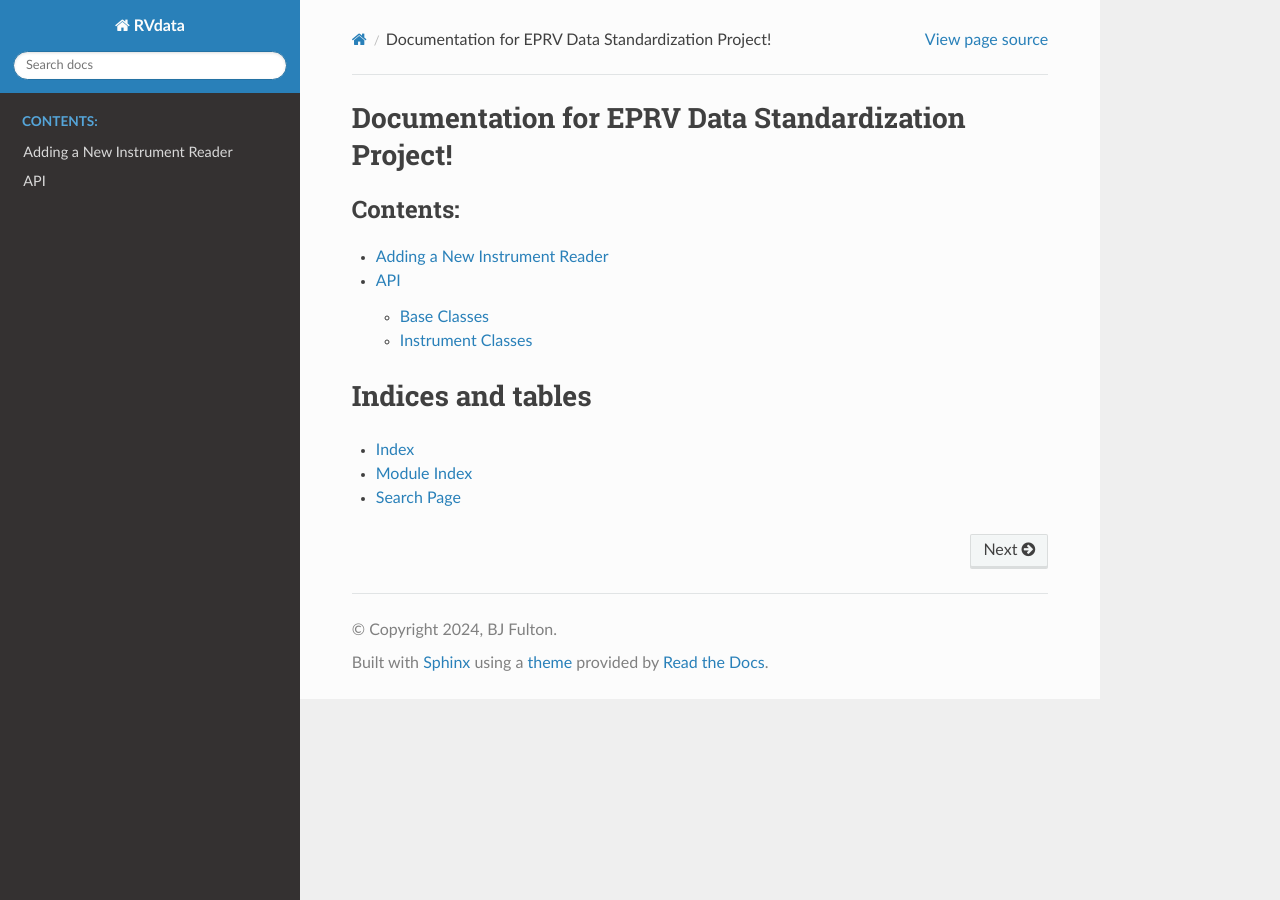
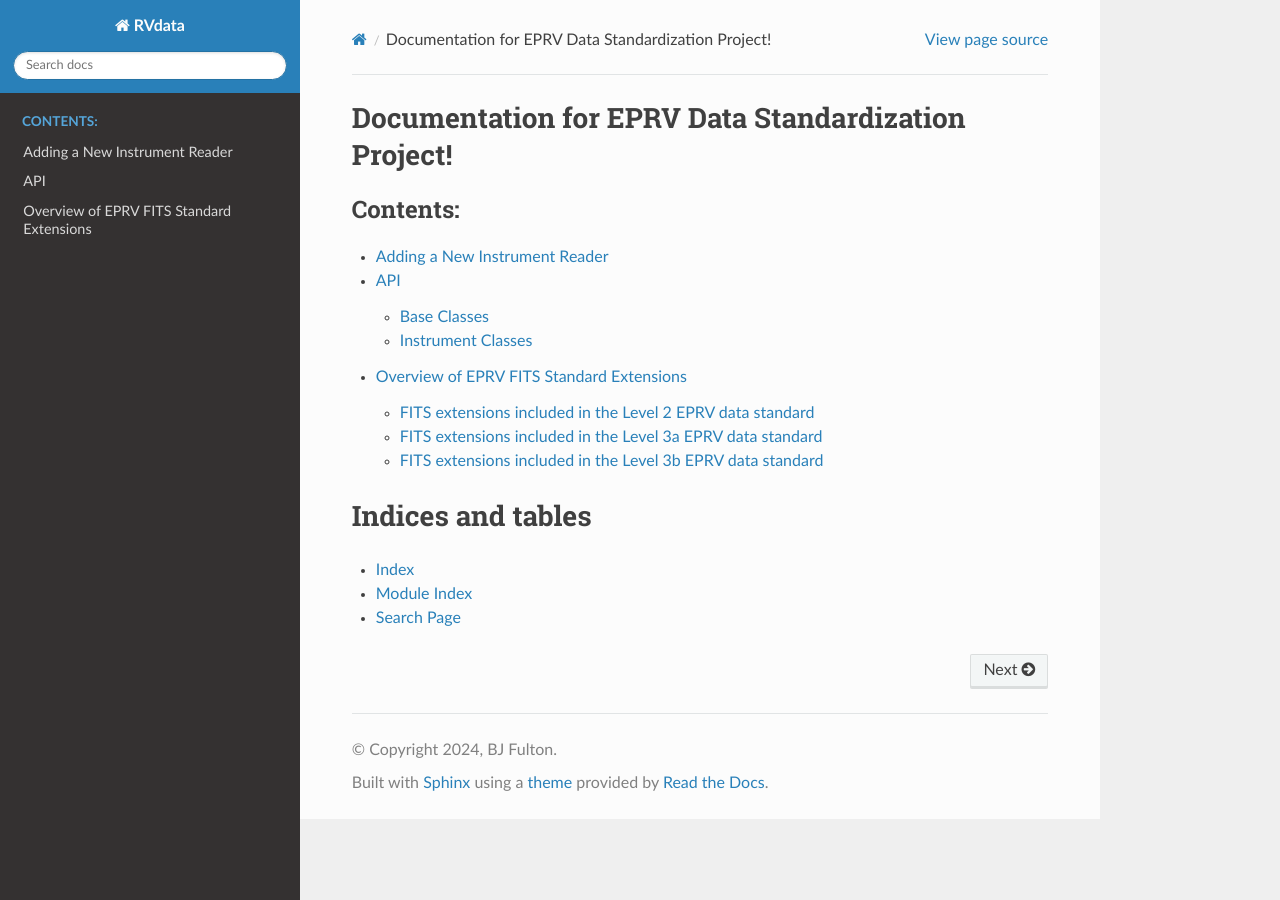
Before and after one commit to EPRV-RCN/RVData, a Sphinx documentation site: the page built from docs/source/index.rst, in a window 1280 px wide. Built offline with Sphinx 7.4.7 and the Read the Docs theme 3.1.0, drawn with Linux system fonts in a browser that asks for light colours.

Commit message:
Adding L3a and L3b extension files
Added csv files for L3a and 3b extensions, updated .rst file

```diff
--- /dev/null
+++ b/docs/source/FITS-extensions.rst
@@ -0,0 +1,28 @@
+
+
+.. |missing| replace:: **TBD**
+
+Overview of EPRV FITS Standard Extensions
+*****************************************
+
+FITS extensions included in the Level 2 EPRV data standard
+==========================================================
+.. csv-table:: "L2 FITS Extensions"
+    :header-rows: 1
+    :file: ../../core/models/config/L2-extensions.csv
+
+
+
+FITS extensions included in the Level 3a EPRV data standard
+===========================================================
+.. csv-table:: "L3a FITS Extensions"
+    :header-rows: 1
+    :file: ../../core/models/config/L3a-extensions.csv
+
+
+
+FITS extensions included in the Level 3b EPRV data standard
+===========================================================
+.. csv-table:: "L3b FITS Extensions"
+    :header-rows: 1
+    :file: ../../core/models/config/L3b-extensions.csv
--- a/docs/source/index.rst
+++ b/docs/source/index.rst
@@ -12,6 +12,7 @@ Documentation for EPRV Data Standardization Project!
 
    new.rst
    api.rst
+   FITS-extensions.rst
 
 Indices and tables
 ==================
```
Also changed, not shown: docs/source/L2-extensions.rst (added, +28 -0 lines), 3 other files.
